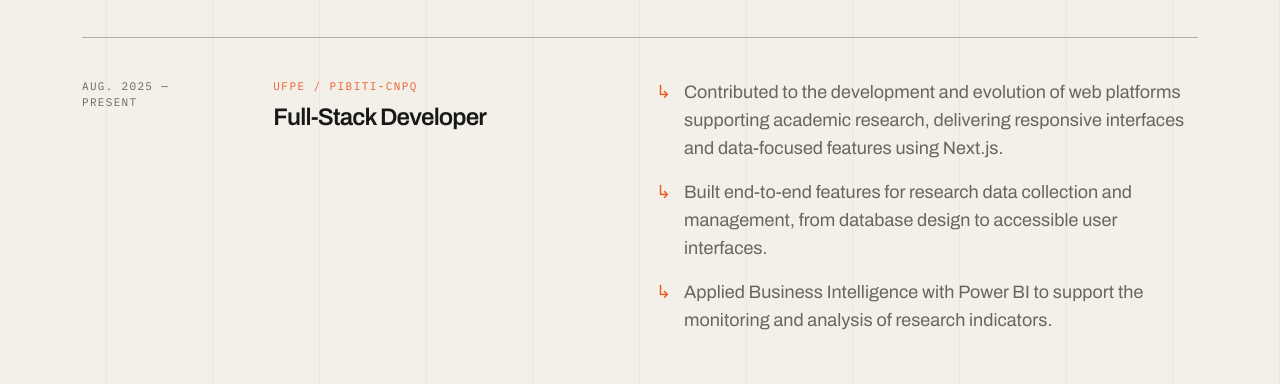
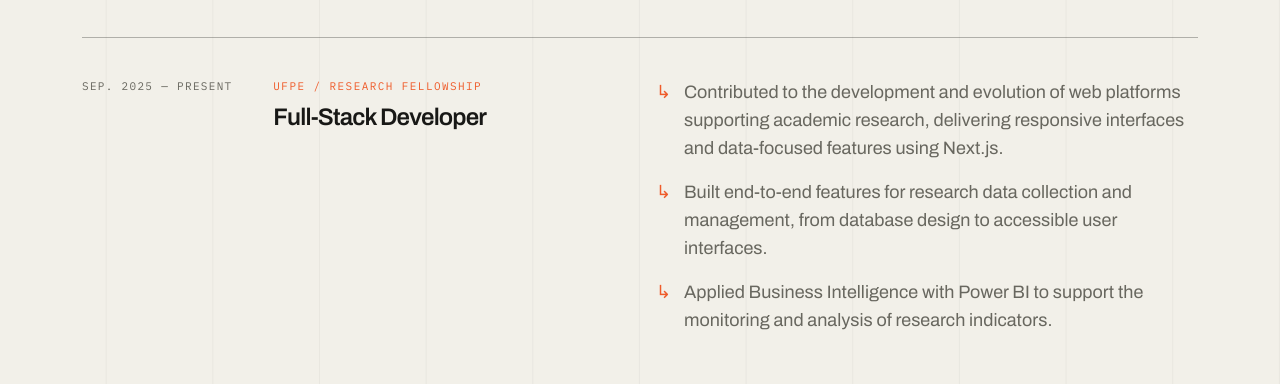
Before and after one commit to brunoliratm/portfolio-brunomagno, a website: page index.html in a window 1280 px wide. Shown: the part 2066-2450 px from the top of the page. Drawn offline with Linux system fonts and the light colour scheme.

Commit message:
Update employment dates and titles in index.html for accuracy

```diff
--- a/index.html
+++ b/index.html
@@ -340,7 +340,7 @@
         <div>
           <article class="grid gap-6 border-b border-ink/30 py-10 first:pt-0 md:grid-cols-12 md:gap-8">
             <p class="font-mono text-[11px] uppercase tracking-[0.12em] text-muted md:col-span-2">
-              Mar. 2026 —<br />Present
+              Mar. 2026 — Present
             </p>
             <div class="md:col-span-4">
               <p class="mb-2 font-mono text-[11px] uppercase tracking-[0.13em] text-accent">
@@ -385,11 +385,11 @@
 
           <article class="grid gap-6 py-10 md:grid-cols-12 md:gap-8">
             <p class="font-mono text-[11px] uppercase tracking-[0.12em] text-muted md:col-span-2">
-              Aug. 2025 —<br />Present
+              Sep. 2025 — Present
             </p>
             <div class="md:col-span-4">
               <p class="mb-2 font-mono text-[11px] uppercase tracking-[0.13em] text-accent">
-                UFPE / PIBITI-CNPq
+                UFPE / Research Fellowship
               </p>
               <h3 class="text-2xl font-semibold leading-tight tracking-[-0.035em]">
                 Full-Stack Developer
```
